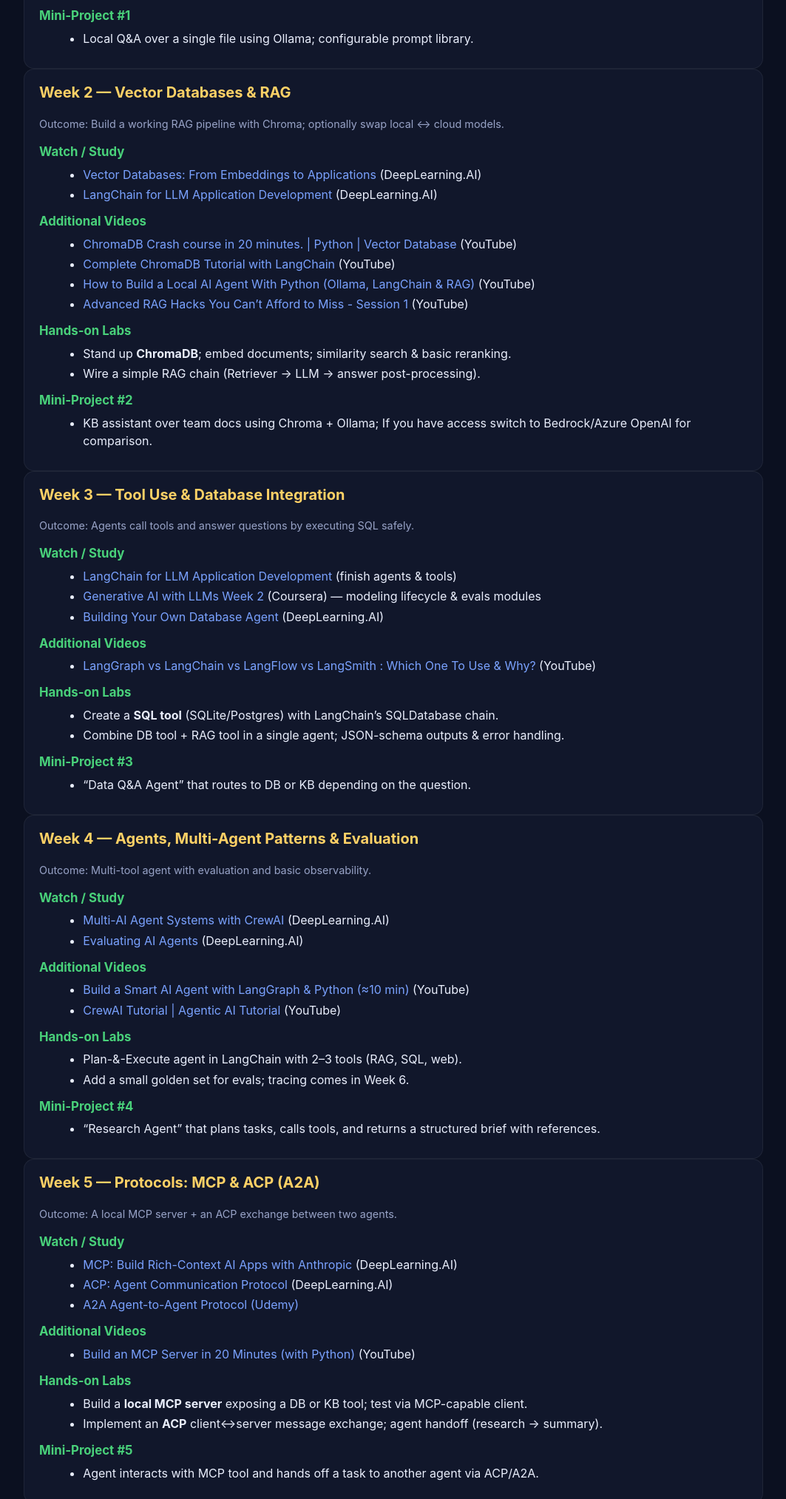
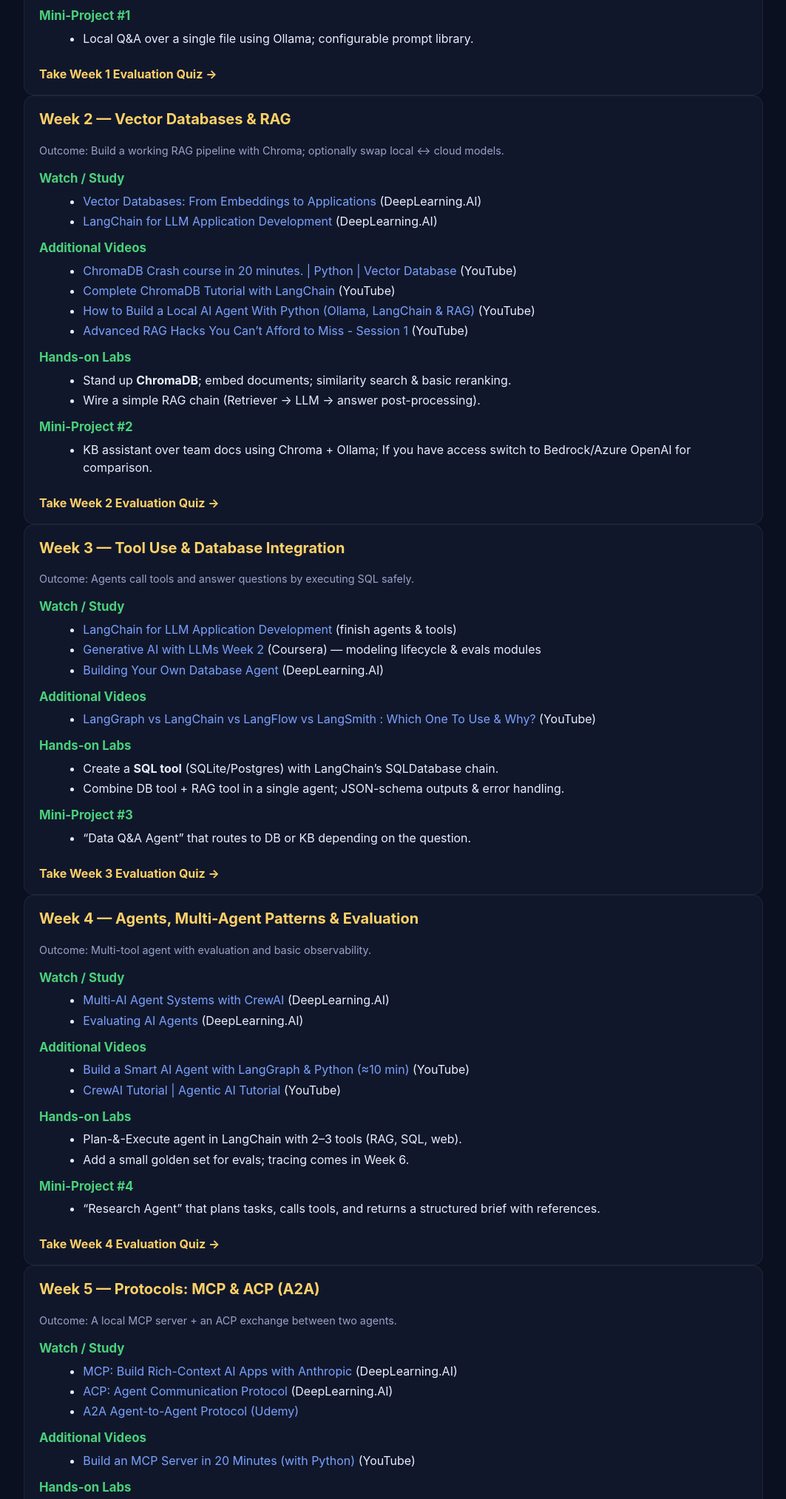
Before and after one commit to rajeunoia/GenAI_Training, a plain HTML site: page GenAi_Training.html in a window 1280 px wide. Shown: the part 835-2862 px from the top of the page at 74% size, without its empty margins (108-1171 px from the left). Drawn offline with Linux system fonts and the light colour scheme.

Commit message:
Push all project changes including evaluation updates

```diff
--- a/GenAi_Training.html
+++ b/GenAi_Training.html
@@ -188,6 +188,9 @@
       <ul class="list-tight">
         <li>Local Q&A over a single file using Ollama; configurable prompt library.</li>
       </ul>
+      <div style="margin-top:1.5rem">
+        <a href="evaluation/genai_week1_evaluation.html" style="color:#ffd166;font-weight:bold;" target="_blank">Take Week 1 Evaluation Quiz &rarr;</a>
+      </div>
     </section>
 
     <!-- WEEK 2 -->
@@ -216,6 +219,9 @@
       <ul class="list-tight">
         <li>KB assistant over team docs using Chroma + Ollama; If you have access switch to Bedrock/Azure OpenAI for comparison.</li>
       </ul>
+      <div style="margin-top:1.5rem">
+        <a href="evaluation/genai_week2_evaluation.html" style="color:#ffd166;font-weight:bold;" target="_blank">Take Week 2 Evaluation Quiz &rarr;</a>
+      </div>
     </section>
 
     <!-- WEEK 3 -->
@@ -244,6 +250,9 @@
       <ul class="list-tight">
         <li>“Data Q&A Agent” that routes to DB or KB depending on the question.</li>
       </ul>
+      <div style="margin-top:1.5rem">
+        <a href="evaluation/genai_week3_evaluation.html" style="color:#ffd166;font-weight:bold;" target="_blank">Take Week 3 Evaluation Quiz &rarr;</a>
+      </div>
     </section>
 
     <!-- WEEK 4 -->
@@ -271,6 +280,9 @@
       <ul class="list-tight">
         <li>“Research Agent” that plans tasks, calls tools, and returns a structured brief with references.</li>
       </ul>
+      <div style="margin-top:1.5rem">
+        <a href="evaluation/genai_week4_evaluation.html" style="color:#ffd166;font-weight:bold;" target="_blank">Take Week 4 Evaluation Quiz &rarr;</a>
+      </div>
     </section>
 
     <!-- WEEK 5 -->
@@ -296,6 +308,9 @@
       <ul class="list-tight">
         <li>Agent interacts with MCP tool and hands off a task to another agent via ACP/A2A.</li>
       </ul>
+      <div style="margin-top:1.5rem">
+        <a href="evaluation/genai_week5_evaluation.html" style="color:#ffd166;font-weight:bold;" target="_blank">Take Week 5 Evaluation Quiz &rarr;</a>
+      </div>
     </section>
 
     <!-- WEEK 6 -->
@@ -319,6 +334,9 @@
         <li>Repo with: <strong>RAG</strong> (Chroma) + <strong>SQL tool</strong> (LangChain) + <strong>MCP</strong> tool + <strong>ACP/A2A</strong> handoff.</li>
         <li>Include tracing hooks, basic guardrails (PII redaction / content filter), README and demo script.</li>
       </ul>
+      <div style="margin-top:1.5rem">
+        <a href="evaluation/genai_week6_evaluation.html" style="color:#ffd166;font-weight:bold;" target="_blank">Take Week 6 Evaluation Quiz &rarr;</a>
+      </div>
     </section>
 
     <!-- MAPPING -->
```
